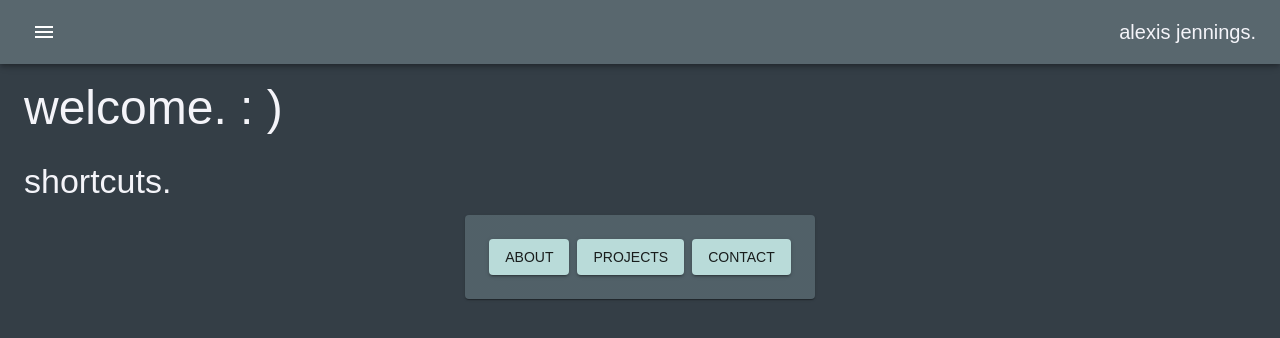
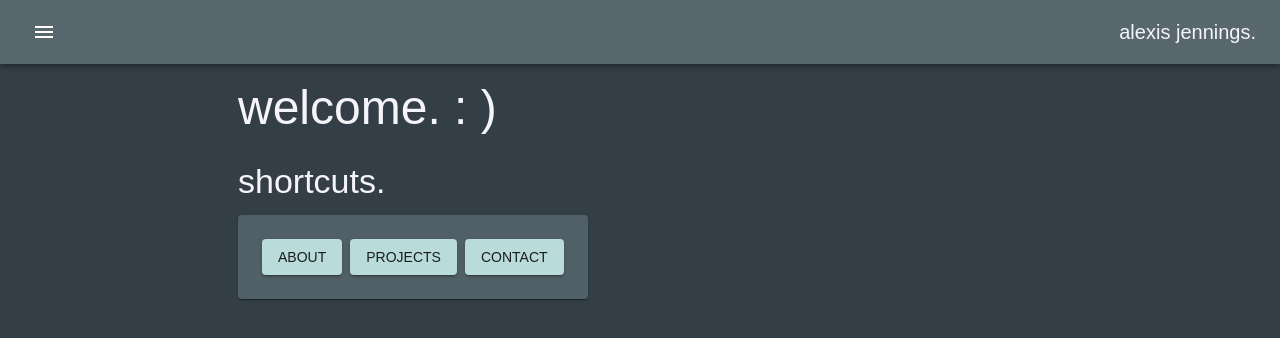
Before and after one commit to alexisjennings/portfolio-website, a Next.js app: page / in a window 1280 px wide. Shown: the top 338 px of the page. Built offline with nearby package versions, Linux system fonts and the light colour scheme.

Commit message:
refactor: layout changes for desktop view

```diff
--- a/src/components/Layout.tsx
+++ b/src/components/Layout.tsx
@@ -31,7 +31,11 @@ function Header() {
                >
                   <MenuIcon />
                </IconButton>
-               <Typography sx={{ fontSize: "h6.fontSize" }}>
+               <Typography
+                  sx={{ fontSize: "h6.fontSize" }}
+                  component="a"
+                  href="/"
+               >
                   alexis jennings.
                </Typography>
                <Drawer
--- a/src/pages/about.tsx
+++ b/src/pages/about.tsx
@@ -1,4 +1,4 @@
-import { Box, Chip, Stack, Typography, Paper } from "@mui/material";
+import { Box, Chip, Container, Stack, Typography, Paper } from "@mui/material";
 
 export default function Page() {
    return (
@@ -8,6 +8,7 @@ export default function Page() {
             pb: 6,
          }}
       >
+         <Container maxWidth="md">
             <Typography
                sx={{ fontWeight: "medium", pl: 3 }}
                component="h1"
@@ -19,8 +20,8 @@ export default function Page() {
             </Typography>
             <Paper sx={{ mx: 3 }}>
                <Typography sx={{ px: 3, pt: 3 }} variant="body1" align="left">
-               hi! I&apos;m Alexis, a 22 year-old developer from Dallas, Texas.
-               yeehaw!
+                  hi! I&apos;m Alexis, a 22 year-old developer from Dallas,
+                  Texas. yeehaw!
                </Typography>
                <Typography sx={{ px: 3, pt: 3 }} variant="body1" align="left">
                   likes:
@@ -99,14 +100,15 @@ export default function Page() {
             </Typography>
             <Paper sx={{ mx: 3 }}>
                <Typography sx={{ padding: 3 }} variant="body1" align="left">
-               this website was built using the Next.js web framework with React
-               components and written using TypeScript.
+                  this website was built using the Next.js web framework with
+                  React components and written using TypeScript.
                </Typography>
                <Typography sx={{ px: 3, pb: 3 }} variant="body1" align="left">
                   the GitHub repository for this website can be found on my
                   projects page.
                </Typography>
             </Paper>
+         </Container>
       </Box>
    );
 }
--- a/src/pages/contact.tsx
+++ b/src/pages/contact.tsx
@@ -1,4 +1,4 @@
-import { Box, Typography, Paper } from "@mui/material";
+import { Box, Container, Typography, Paper } from "@mui/material";
 import CopyToClipboardButton from "../components/CopyToClipboardButton";
 
 export default function Page() {
@@ -10,6 +10,7 @@ export default function Page() {
             pb: 6,
          }}
       >
+         <Container maxWidth="md">
             <Typography
                sx={{ fontWeight: "medium", pl: 3 }}
                component="h1"
@@ -54,6 +55,7 @@ export default function Page() {
                   </Typography>
                </Box>
             </Paper>
+         </Container>
       </Box>
    );
 }
--- a/src/pages/index.tsx
+++ b/src/pages/index.tsx
@@ -1,4 +1,11 @@
-import { Button, Box, Paper, Stack, Typography } from "@mui/material";
+import {
+   Button,
+   Box,
+   Container,
+   Paper,
+   Stack,
+   Typography,
+} from "@mui/material";
 
 export default function Page() {
    return (
@@ -8,6 +15,7 @@ export default function Page() {
             pb: 6,
          }}
       >
+         <Container maxWidth="md">
             <Typography
                sx={{ fontWeight: "medium", pl: 3 }}
                component="h1"
@@ -26,7 +34,7 @@ export default function Page() {
             >
                shortcuts.
             </Typography>
-         <Box className="flex justify-center">
+            <Box className="flex justify-center sm:justify-start sm:ml-6">
                <Paper sx={{ padding: 3 }}>
                   <Stack direction="row" spacing={1}>
                      <Button variant="contained" href="/about">
@@ -41,6 +49,7 @@ export default function Page() {
                   </Stack>
                </Paper>
             </Box>
+         </Container>
       </Box>
    );
 }
--- a/src/pages/projects.tsx
+++ b/src/pages/projects.tsx
@@ -5,6 +5,7 @@ import {
    CardActions,
    CardContent,
    Chip,
+   Container,
    Stack,
    Typography,
 } from "@mui/material";
@@ -63,6 +64,7 @@ export default function Page() {
             pb: 6,
          }}
       >
+         <Container maxWidth="md">
             <Typography
                sx={{ fontWeight: "medium", pl: 3 }}
                component="h1"
@@ -117,6 +119,7 @@ export default function Page() {
                   </Card>
                </Box>
             ))}
+         </Container>
       </Box>
    );
 }
```
Lines whose indentation alone changed are shown as unchanged.
